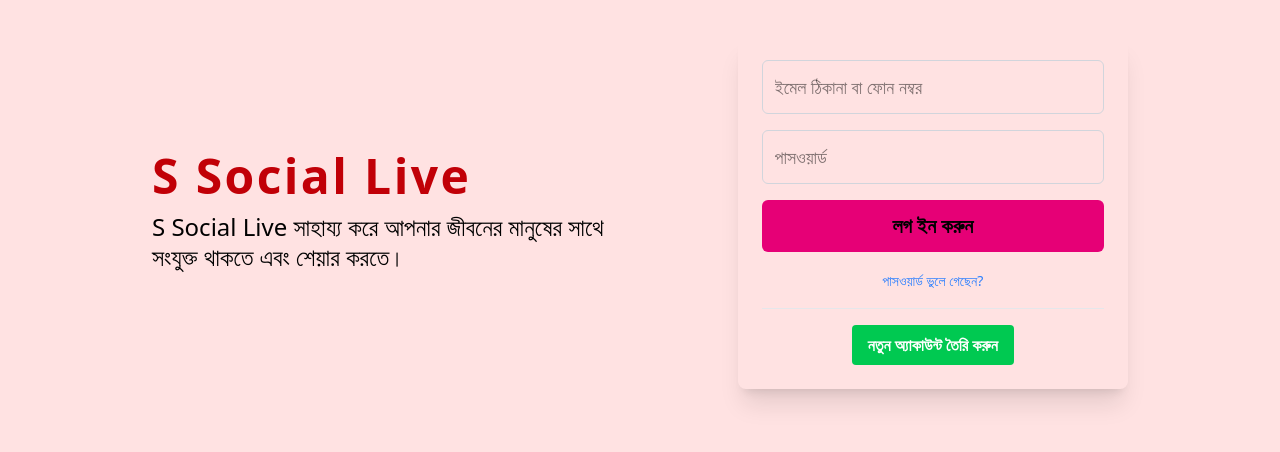
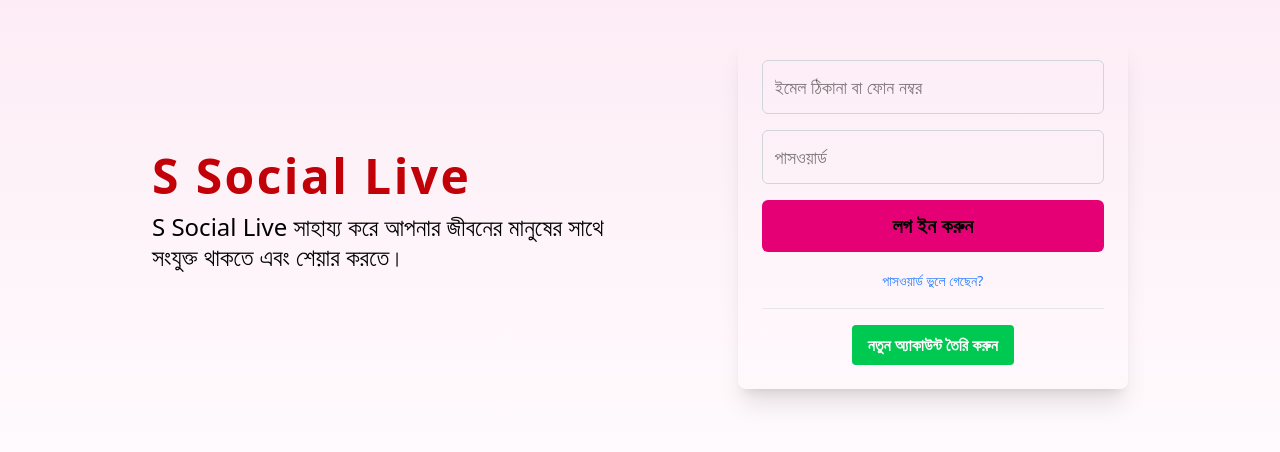
Before and after one commit to AYANOKOZI-MRK/S-SocialLite, a plain HTML site: page index.html in a window 1280 px wide. Shown: the part 188-640 px from the top of the page. Drawn offline with nearby package versions, Linux system fonts and the light colour scheme.

Commit message:
Changed background color

```diff
--- a/index.html
+++ b/index.html
@@ -7,7 +7,7 @@
   <!-- Tailwind CSS CDN -->
   <script src="https://cdn.jsdelivr.net/npm/@tailwindcss/browser@4"></script>
 </head>
-<body class="bg-red-100 flex items-center justify-center h-screen">
+<body class="bg-gradient-to-b from-pink-100 to-white flex items-center justify-center h-screen">
 
   <div class="container flex flex-col md:flex-row items-center justify-between max-w-5xl px-6 space-y-8 md:space-y-0">
 
```
